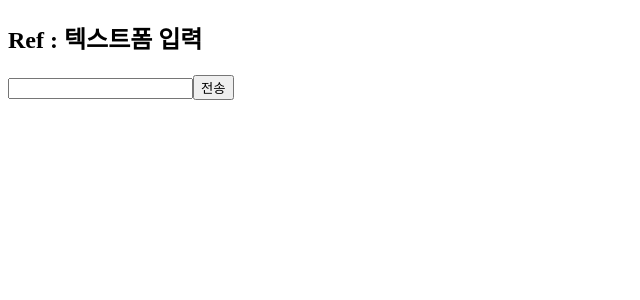
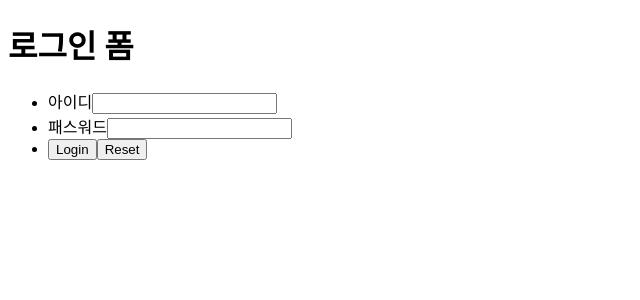
Before and after one commit to tjg-data/fe-course, a React (Vite) app in the folder basic-app/: page / in a window 1280 px wide. Shown: the top 300 px of the page, without its empty margins (0-640 px from the left). Built offline with nearby package versions, Linux system fonts and the light colour scheme.

Commit message:
2026-04-10 commit~

```diff
--- a/basic-app/src/AppForm.jsx
+++ b/basic-app/src/AppForm.jsx
@@ -1,9 +1,10 @@
 import TextInput from "./components/form/TextInput.jsx";
+import Login from "./components/form/Login.jsx";
 
 export default function App() {
     return (
         <>
-            <TextInput />
+            <Login />
         </>
     )
 }
--- /dev/null
+++ b/basic-app/src/components/form/Login.jsx
@@ -0,0 +1,72 @@
+import { useRef } from 'react';
+
+export default function Login() {
+    const idRef = useRef(null);
+    const pwdRef = useRef(null);
+
+    const handleLoginCheck = () => {
+        if(idRef.current.value.trim() === "") {
+            alert("아이디를 입력해주세요");
+            idRef.current.focus();
+        } else if(pwdRef.current.value.trim() === "") {
+            alert("패스워드를 입력해주세요");
+            pwdRef.current.focus();
+        } else {
+            //아이디, 패스워드 전송 ==> Object Literal
+            //{id:'test', pwd:'1234'}
+            let sendObj = {
+                id: idRef.current.value.trim(),
+                pwd: pwdRef.current.value.trim()
+            }
+            console.log("서버 전송-->", sendObj);
+        }
+    }
+    const handleLoginSubmit = (e) => {
+        e.preventDefault();
+
+        if(idRef.current.value.trim() === "") {
+            alert("아이디를 입력해주세요");
+            idRef.current.focus();
+        } else if(pwdRef.current.value.trim() === "") {
+            alert("패스워드를 입력해주세요");
+            pwdRef.current.focus();
+        } else {
+            //아이디, 패스워드 전송 ==> Object Literal
+            //{id:'test', pwd:'1234'}
+            let sendObj = {
+                id: idRef.current.value.trim(),
+                pwd: pwdRef.current.value.trim()
+
+            }
+            console.log("서버 전송-->", sendObj);
+        }
+    }
+
+    return (
+        <>
+            <h1>로그인 폼</h1>
+            <form name="login_form" onSubmit={handleLoginSubmit}>
+                <ul>
+                    <li>
+                        <label htmlFor="id">아이디</label>
+                        <input  type="text"
+                                id="id"
+                                name="id"
+                                ref={idRef} />
+                    </li>
+                    <li>
+                        <label htmlFor="pwd">패스워드</label>
+                        <input  type="password"
+                                id="pwd"
+                                name="pwd"
+                                ref={pwdRef} />
+                    </li>
+                    <li>
+                        <button type="submit">Login</button>
+                        <button>Reset</button>
+                    </li>
+                </ul>
+            </form>
+        </>
+    )
+}
```
